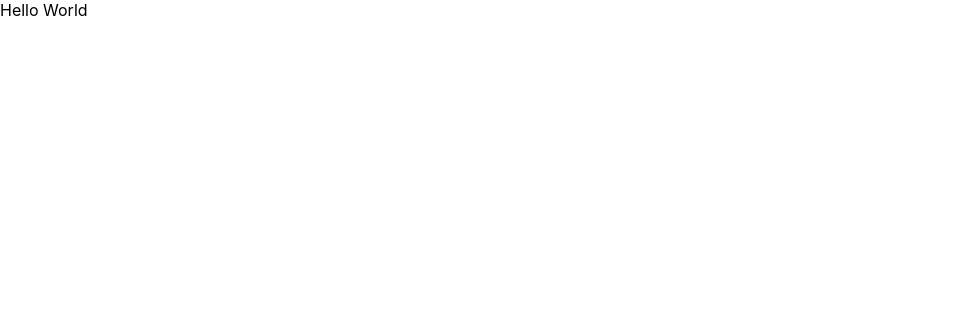
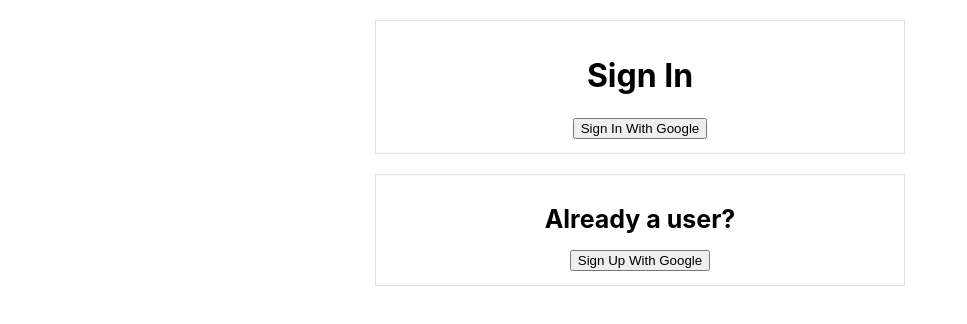
Before and after one commit to astonizer/slack-clone, a React (Create React App) app: page / in a window 1280 px wide. Shown: the top 324 px of the page, without its empty margins (0-967 px from the left). Built offline with nearby package versions, Linux system fonts and the light colour scheme.

Commit message:
Added SignIn and SignUp Page

```diff
--- a/src/components/App.js
+++ b/src/components/App.js
@@ -1,9 +1,11 @@
 import React from 'react';
+import { SignIn, SignUp } from '.';
 
 function App() {
   return (
     <div className="App">
-      Hello World
+      <SignIn />
+      <SignUp />
     </div>
   );
 }
--- /dev/null
+++ b/src/components/SignIn.js
@@ -0,0 +1,12 @@
+import React from 'react'
+
+function SignIn() {
+    return (
+        <div className="sign-up">
+            <h1>Sign In</h1>
+            <button>Sign In With Google</button>
+        </div>
+    )
+}
+
+export default SignIn
--- /dev/null
+++ b/src/components/SignUp.js
@@ -0,0 +1,12 @@
+import React from 'react'
+
+function SignUp() {
+    return (
+        <div className="sign-up">
+            <h2>Already a user?</h2>
+            <button>Sign Up With Google</button>
+        </div>
+    )
+}
+
+export default SignUp
--- a/src/components/index.js
+++ b/src/components/index.js
@@ -1,5 +1,9 @@
 import App from './App'
+import SignIn from './SignIn'
+import SignUp from './SignUp'
 
 export {
-    App
+    App,
+    SignIn,
+    SignUp
 }
--- a/src/index.css
+++ b/src/index.css
@@ -11,3 +11,17 @@
   font-family: source-code-pro, Menlo, Monaco, Consolas, 'Courier New',
     monospace;
 }
+
+.sign-in, .sign-up {
+  border: 1px solid #e1e1e1;
+  padding: 14px;
+  width: 500px;
+  margin: 0 auto;
+  margin-top: 20px;
+  text-align: center;
+}
+
+.sign-in h1, .sign-up h2 {
+  margin: 15px 0;
+  font-size: 25px;
+}
```
